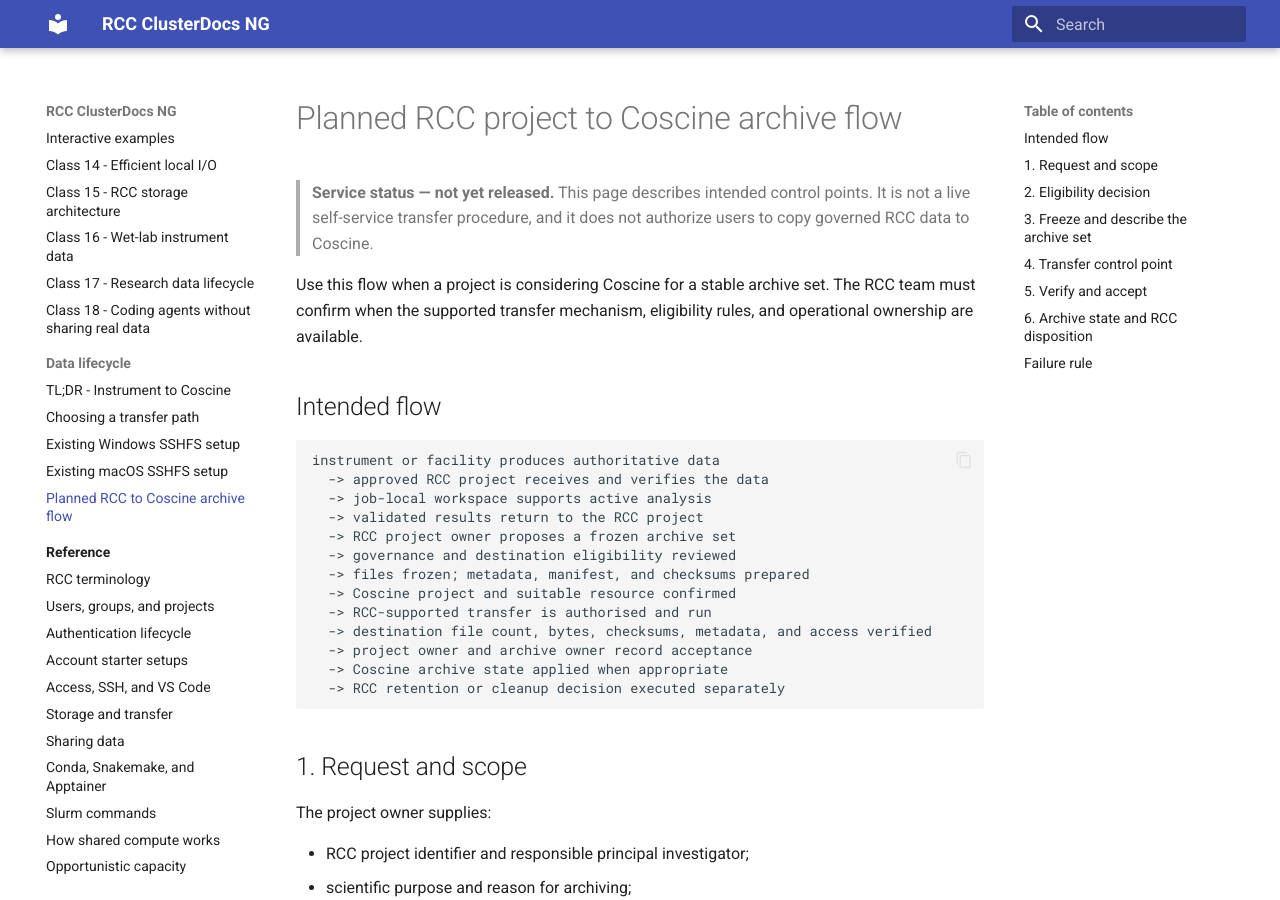
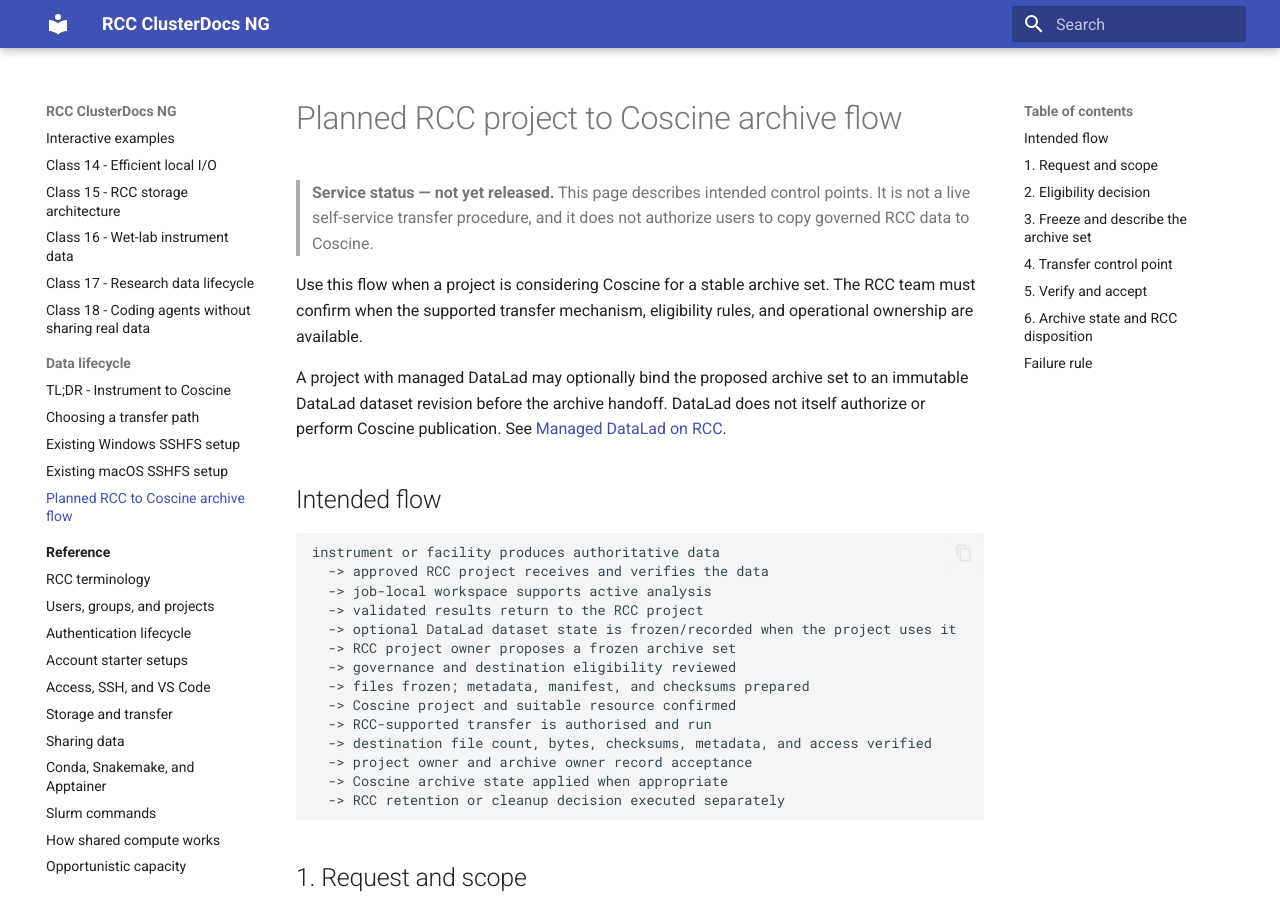
Before and after one commit to IKIM-Essen/ClusterDocs, an MkDocs documentation site: the page built from docs/data/rcc-project-to-coscine.md, in a window 1280 px wide and 900 px high. Built offline with MkDocs 1.6.1 and Material for MkDocs 9.7.7, drawn with Linux system fonts in a browser that asks for light colours; some of the changed text lies outside the part shown.

Commit message:
docs: connect DataLad state to the planned archive flow

````diff
--- a/docs/data/rcc-project-to-coscine.md
+++ b/docs/data/rcc-project-to-coscine.md
@@ -8,6 +8,11 @@ Use this flow when a project is considering Coscine for a stable archive set.
 The RCC team must confirm when the supported transfer mechanism, eligibility
 rules, and operational ownership are available.
 
+A project with managed DataLad may optionally bind the proposed archive set to
+an immutable DataLad dataset revision before the archive handoff. DataLad does
+not itself authorize or perform Coscine publication. See
+[Managed DataLad on RCC](datalad-managed-service.md).
+
 ## Intended flow
 
 ```text
@@ -15,6 +20,7 @@ instrument or facility produces authoritative data
   -> approved RCC project receives and verifies the data
   -> job-local workspace supports active analysis
   -> validated results return to the RCC project
+  -> optional DataLad dataset state is frozen/recorded when the project uses it
   -> RCC project owner proposes a frozen archive set
   -> governance and destination eligibility reviewed
   -> files frozen; metadata, manifest, and checksums prepared
@@ -66,6 +72,11 @@ No decision should be inferred from technical connectivity alone.
 Create a read-only or otherwise controlled candidate set. Record a manifest,
 checksums, file count, total bytes, formats, provenance, software dependencies,
 ownership, access class, and retention basis.
+
+If the project uses DataLad, record the exact dataset identity/revision that
+corresponds to the candidate archive set. That revision is provenance evidence;
+it does not replace the archive manifest, governance decision, or destination
+verification.
 
 Exclude caches, job-local scratch, failed-run output, secrets, and undocumented
 duplicates. Preserve enough code, parameters, environment information, and
````
